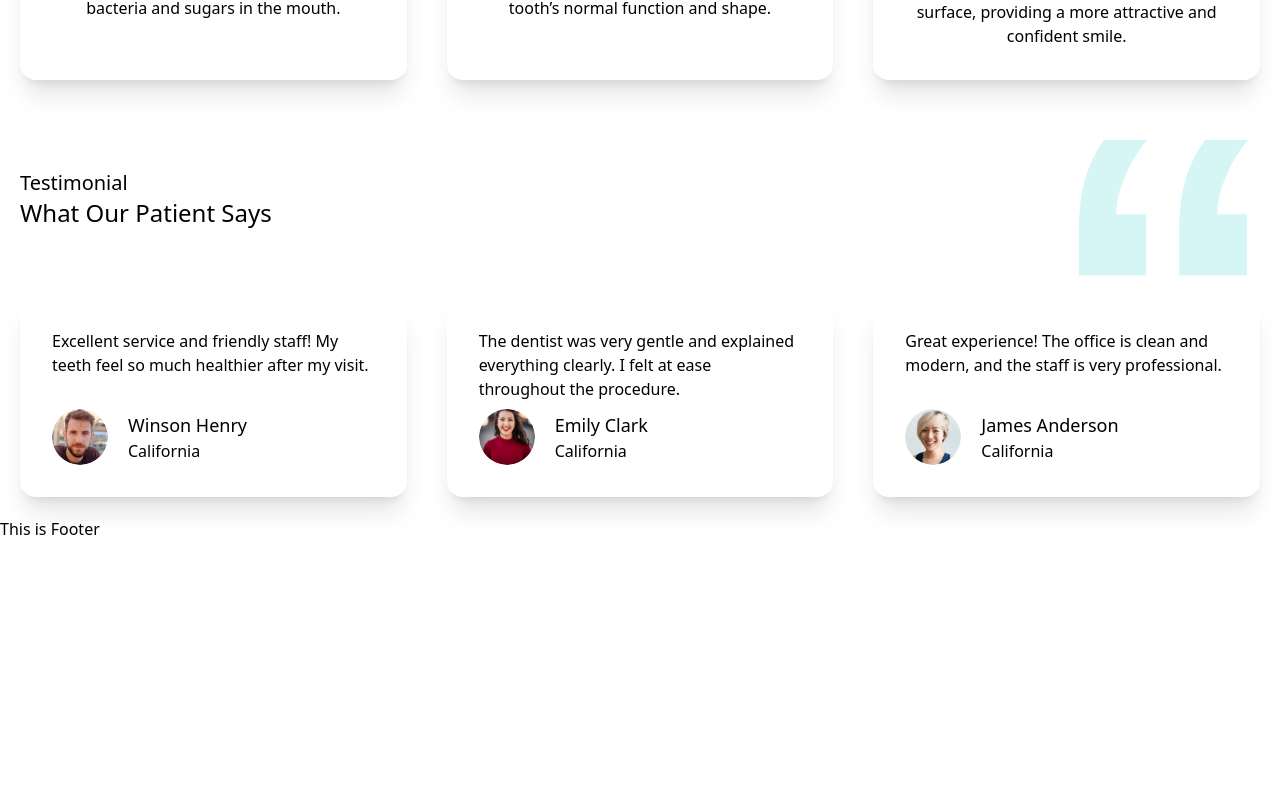
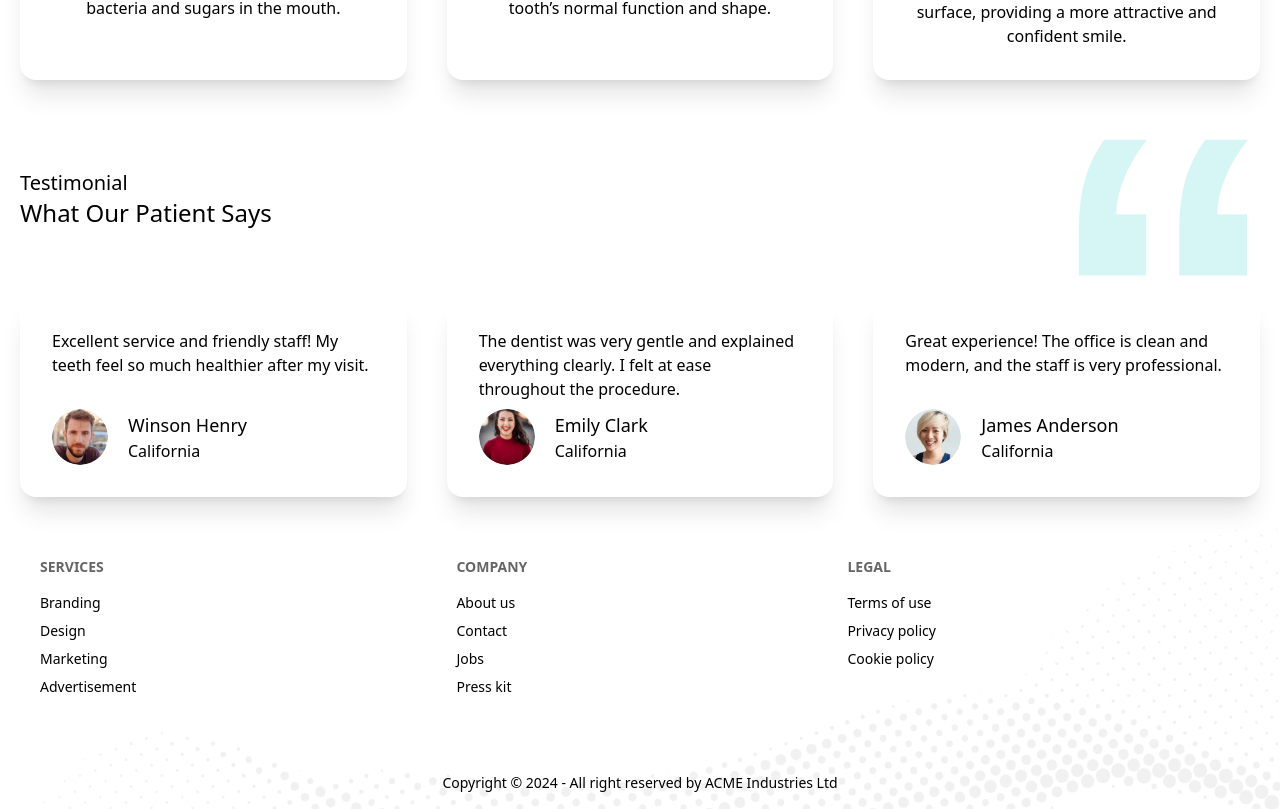
Before and after one commit to rakibgithub21/Doctors-Portal-Client-side, a React (Vite) app: page / in a window 1280 px wide. Shown: the part 1205-2014 px from the top of the page. Before the commit the page ends 1746 px from the top, so only its background shows below. Built offline with nearby package versions, Linux system fonts and the light colour scheme.

Commit message:
add a footer

```diff
--- a/src/Pages/Shared/Footer/Footer.jsx
+++ b/src/Pages/Shared/Footer/Footer.jsx
@@ -1,10 +1,36 @@
 
-
+import footer from '../../../assets/images/footer.png';
 const Footer = () => {
     return (
-        <div>
-            <h3>This is Footer</h3>
-        </div>
+        <footer style={{backgroundImage:`url(${footer})`,backgroundSize:'cover'}} >
+            <div className="footer p-10 ">
+                <nav>
+                    <h6 className="footer-title">Services</h6>
+                    <a className="link link-hover">Branding</a>
+                    <a className="link link-hover">Design</a>
+                    <a className="link link-hover">Marketing</a>
+                    <a className="link link-hover">Advertisement</a>
+                </nav>
+                <nav>
+                    <h6 className="footer-title">Company</h6>
+                    <a className="link link-hover">About us</a>
+                    <a className="link link-hover">Contact</a>
+                    <a className="link link-hover">Jobs</a>
+                    <a className="link link-hover">Press kit</a>
+                </nav>
+                <nav>
+                    <h6 className="footer-title">Legal</h6>
+                    <a className="link link-hover">Terms of use</a>
+                    <a className="link link-hover">Privacy policy</a>
+                    <a className="link link-hover">Cookie policy</a>
+                </nav>
+            </div>
+            <div className="footer mt-5 footer-center p-4 bg-base-300 text-base-content">
+                <aside>
+                    <p>Copyright © 2024 - All right reserved by ACME Industries Ltd</p>
+                </aside>
+            </div>
+        </footer>
     );
 };
 
```
